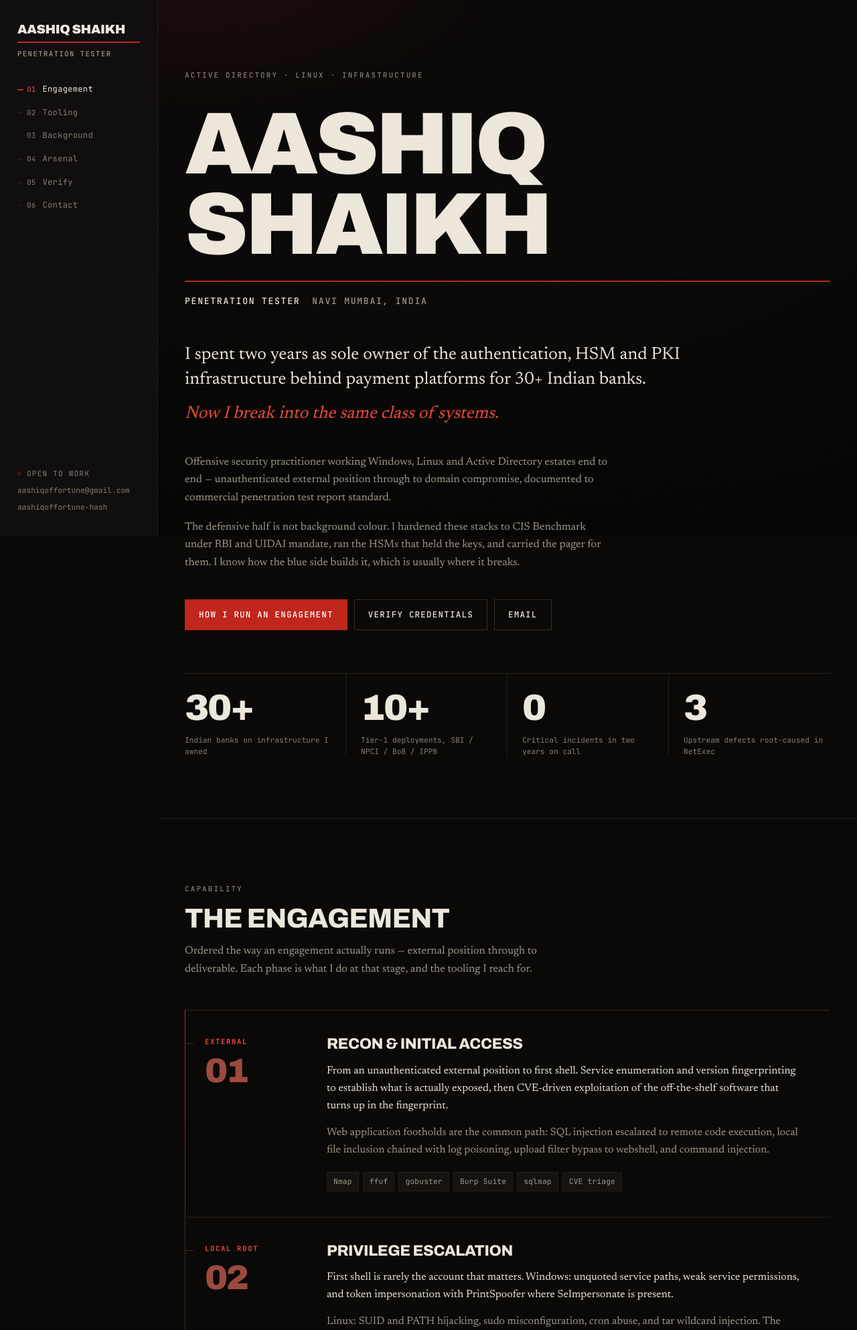
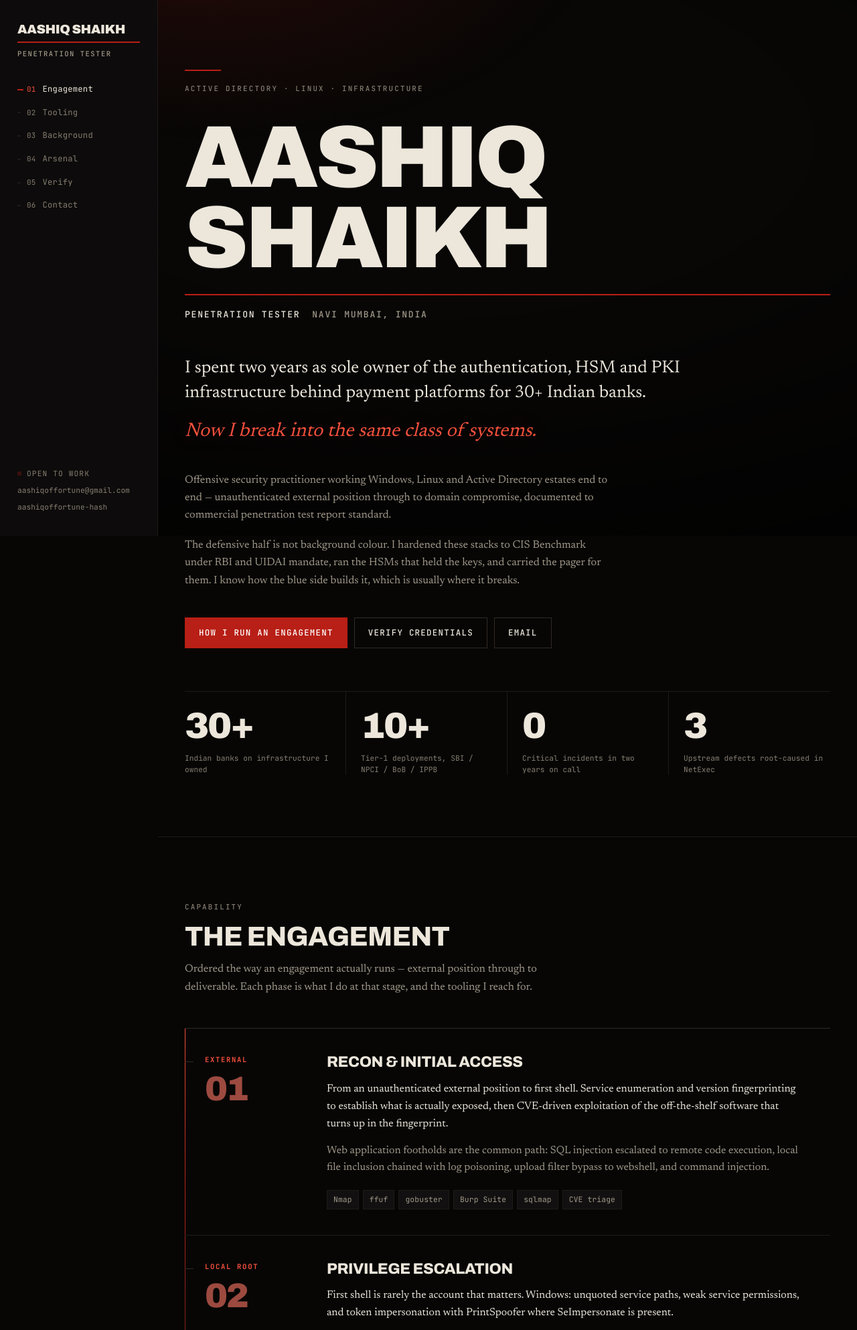
Before and after one commit to aashiqoffortune-hash/Portfolio, a Flask app: page / in a window 1280 px wide. Shown: the top 1986 px of the page at 67% size. Run offline with Flask 3, Linux system fonts and the light colour scheme; some libraries are stand-ins or nearby versions.

Commit message:
Push the palette harder: deeper ground, arterial red, hotter masthead
Ground drops again to #070605, about 59% below the original theme. A
darker ground buys contrast headroom, which is spent on a deeper red:
--sig goes to #b81f16, and because it darkened, white on the filled
button climbs to 6.47:1. Emphasis red lifts to #f4503c.

- Vignette 0.55 -> 0.70 and grain 0.035 -> 0.042, so the falloff toward
  the edges is stronger and the dark areas hold texture
- The masthead heat gains a hotter core bleeding from the top corner,
  layered under the existing wash
- The turn line — the one sentence the page is built to earn — takes a
  size bump and a low bloom so it lands as the second-loudest element
- A short red rule brackets the masthead from above, closing the
  identity block on both sides instead of only underlining it
- The chain spine carries red through the first phases before cooling,
  so the thread visibly loses heat as it descends

Contrast still clears AA: text 4.66:1 and above, non-text 3.13:1, chain
numeral 3.34:1 as large text. No horizontal overflow at 390 to 1920.

```diff
--- a/static/css/style.css
+++ b/static/css/style.css
@@ -17,9 +17,9 @@
 :root {
   /* ground — near-black, warm-biased, deep enough that the page reads as
      a lit surface rather than a coloured one */
-  --ink:      #0a0908;
-  --ink-2:    #100e0e;
-  --ink-3:    #15120f;
+  --ink:      #070605;
+  --ink-2:    #0d0b0b;
+  --ink-3:    #121010;
   --ink-4:    #9c4a3f;   /* chain numeral — deep red, 3.28:1 as large text */
 
   /* text */
@@ -28,18 +28,18 @@
   --bone-3:   #857d70;
 
   /* structure */
-  --rule:     #221d1a;
-  --rule-2:   #342c26;
+  --rule:     #1e1a18;
+  --rule-2:   #302a25;
 
   /* signal — deep arterial red carries the structure; the hot variant is
      reserved for emphasis, so the two reds read as different intents */
-  --sig:      #c0261c;
-  --sig-lift: #ef4b38;
+  --sig:      #b81f16;
+  --sig-lift: #f4503c;
   --brass:    #c9a05a;
 
   /* atmosphere */
-  --grain:    0.035;
-  --vignette: 0.55;
+  --grain:    0.042;
+  --vignette: 0.70;
 
   --display: "Archivo", "Helvetica Neue", Arial, sans-serif;
   --prose:   "Newsreader", Georgia, "Times New Roman", serif;
@@ -118,9 +118,10 @@ body::after {
 .mast::before {
   /* Kept inside the container: bleeding it sideways widened the document
      and produced horizontal scroll on narrow viewports. */
-  content: ""; position: absolute; inset: -120px 0 auto 0; height: 620px;
-  background: radial-gradient(ellipse 68% 62% at 6% 6%,
-              rgba(192, 38, 28, 0.13), transparent 68%);
+  content: ""; position: absolute; inset: -160px 0 auto 0; height: 720px;
+  background:
+    radial-gradient(ellipse 40% 34% at 2% 0%, rgba(244, 80, 60, 0.16), transparent 70%),
+    radial-gradient(ellipse 78% 66% at 8% 4%, rgba(184, 31, 22, 0.17), transparent 72%);
   pointer-events: none; z-index: -1;
 }
 
@@ -223,7 +224,11 @@ body::after {
 
 .mast { padding-block: 104px 92px; position: relative; }
 
-.mast-status { margin-bottom: 34px; }
+.mast-status { position: relative; margin-bottom: 34px; padding-top: 20px; }
+.mast-status::before {
+  content: ""; position: absolute; left: 0; top: 0;
+  width: 54px; height: 2px; background: var(--sig);
+}
 
 .mast-name {
   font-size: clamp(3rem, 10.4vw, 8.2rem);
@@ -247,8 +252,10 @@ body::after {
   line-height: 1.42; color: var(--bone);
 }
 .thesis .turn {
-  display: block; margin-top: 14px;
+  display: block; margin-top: 20px;
+  font-size: 1.12em; line-height: 1.3;
   color: var(--sig-lift); font-style: italic;
+  text-shadow: 0 0 34px rgba(244, 80, 60, 0.28);
 }
 
 .mast-lede { margin-top: 40px; max-width: 66ch; display: grid; gap: 18px; }
@@ -295,7 +302,8 @@ body::after {
 .chain::before {
   content: ""; position: absolute; left: 0; top: 0; bottom: 0; width: 1px;
   background: linear-gradient(180deg,
-              var(--sig) 0%, var(--rule-2) 22%, var(--rule-2) 78%, transparent 100%);
+              var(--sig-lift) 0%, var(--sig) 14%, var(--rule-2) 46%,
+              var(--rule-2) 80%, transparent 100%);
 }
 
 .link {
```
